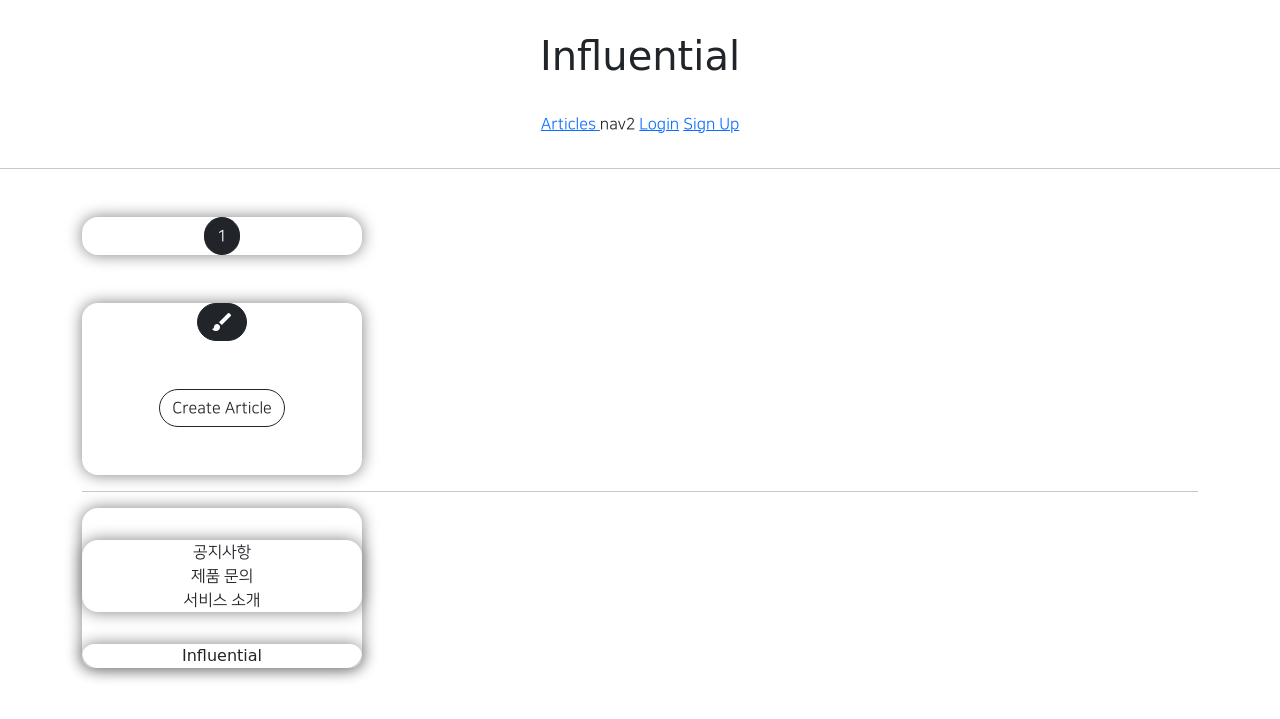
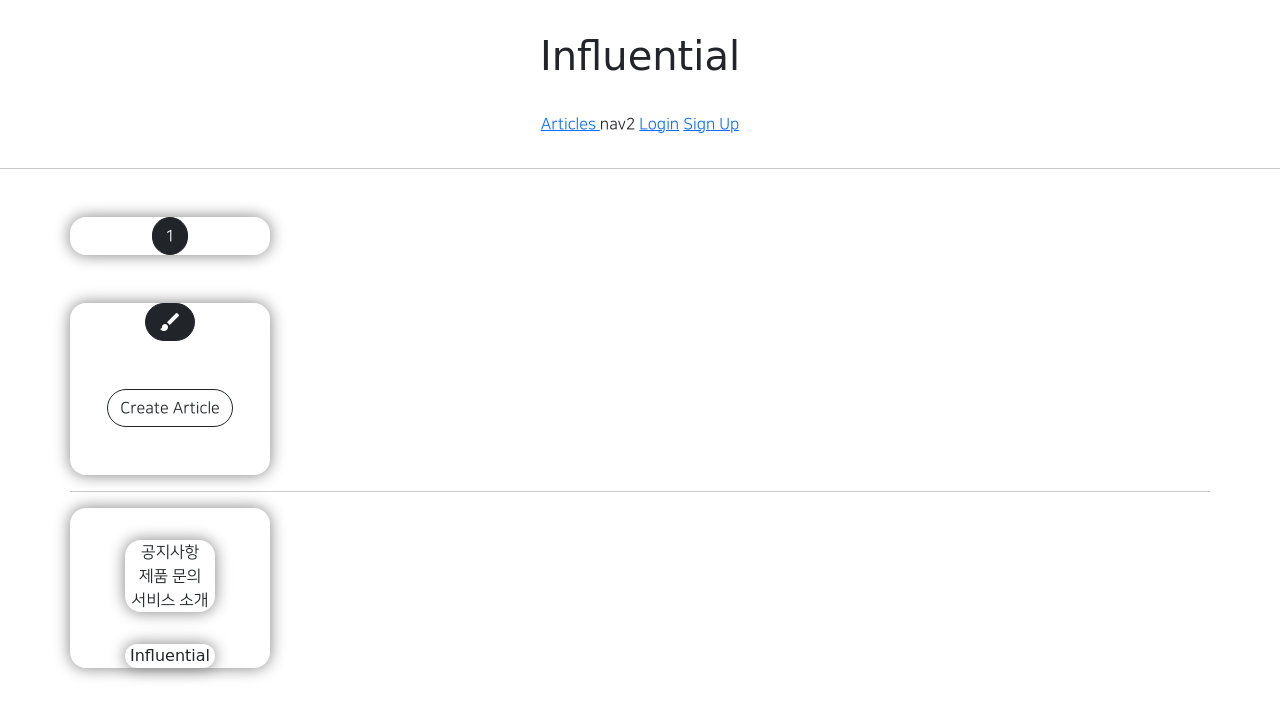
Before and after one commit to hokoro/cheon01copy, a Django app: page /article/list/ in a window 1280 px wide. Shown: the top 719 px of the page. Run offline with Django 3.2, Linux system fonts and the light colour scheme; data that the repository does not hold is empty; parts of the project's set-up code (start-up, migrations or seed data) failed here and were passed over; some libraries are stand-ins or nearby versions; some web fonts are replaced.

Commit message:
8-12 commit 1

```diff
--- a/articleapp/templates/articleapp/list.html
+++ b/articleapp/templates/articleapp/list.html
@@ -3,8 +3,13 @@
 {% load static %}
 
     <style>
+    .container{
+        padding:0;
+        margin: 0 Auto;
+    }
 .container div {
-  width: 280px;
+  width: 45%;
+    max-width: 200px;
   display: flex;
   justify-content: center;
   align-items: center;
@@ -23,7 +28,7 @@
 
     </style>
 
-<div class="container">
+<div class="container my-4">
   {% for article in article_list %}
     <div>
         <a href="{% url 'articleapp:detail' pk=article.pk %}">
--- a/articleapp/views.py
+++ b/articleapp/views.py
@@ -54,4 +54,4 @@ class ArticleListView(ListView):
     model = Article
     context_object_name = 'article_list'
     template_name = 'articleapp/list.html'
-    paginate_by = 1
+    paginate_by = 20
--- a/static/js/magicgrid.js
+++ b/static/js/magicgrid.js
@@ -277,7 +277,7 @@ MagicGrid.prototype.listen = function listen () {
 let magicGrid = new MagicGrid({
   container: '.container',
   animate: true,
-  gutter: 30,
+  gutter: 12,
   static: true,
   useMin: true
 });
```
